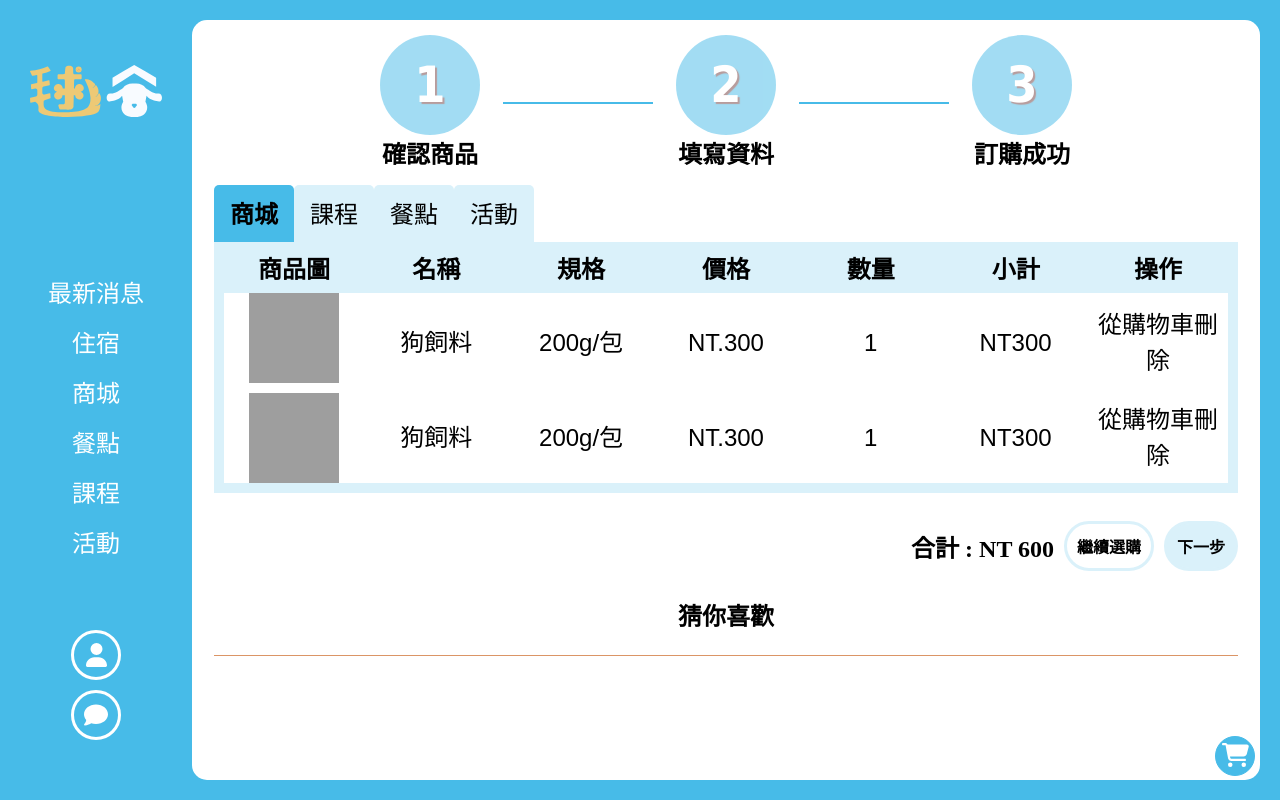
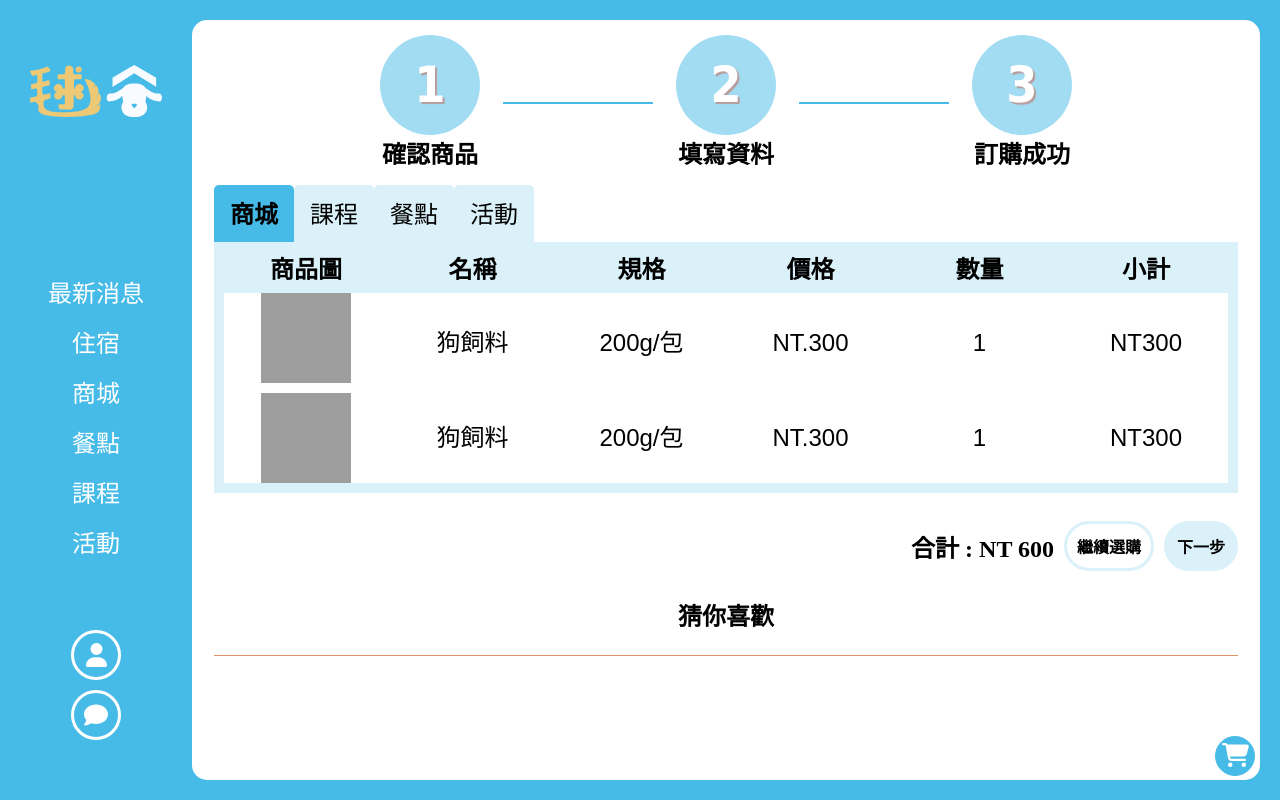
Before and after one commit to hiphop200199/ISpan129FE-team01-project, a React (Create React App) app: page /CheckoutFlow in a window 1280 px wide. Built offline with nearby package versions, Linux system fonts and the light colour scheme; grey boxes are pictures that could not be loaded.

Commit message:
feat: 新增點擊切換頁籤功能

```diff
--- a/src/template/CheckoutFlow.js
+++ b/src/template/CheckoutFlow.js
@@ -1,6 +1,16 @@
 import React from 'react'
+import { useState } from 'react'
 
 function CheckoutFlow() {
+  const [tagCheck, setTagCheck] = useState('check')
+  const handleChange = (event) => {
+    if (!tagCheck) {
+      setTagCheck('check')
+    } else {
+      setTagCheck('')
+    }
+  }
+
   return (
     <>
       <aside className="order-step-guide">
@@ -28,7 +38,8 @@ function CheckoutFlow() {
             className="tabs__radio"
             name="tabs-example"
             id="tab1"
-            checked
+            onChange={handleChange}
+            checked={tagCheck}
           />
           <label for="tab1" className="tabs__label">
             商城
@@ -43,7 +54,7 @@ function CheckoutFlow() {
                   <th>價格</th>
                   <th>數量</th>
                   <th>小計</th>
-                  <th>操作</th>
+                  {/* <th>操作</th> */}
                 </tr>
               </thead>
               <tbody>
@@ -56,7 +67,7 @@ function CheckoutFlow() {
                   <td>NT.300</td>
                   <td>1</td>
                   <td>NT300</td>
-                  <td>從購物車刪除</td>
+                  {/* <td>從購物車刪除</td> */}
                 </tr>
                 <tr>
                   <td>
@@ -67,7 +78,7 @@ function CheckoutFlow() {
                   <td>NT.300</td>
                   <td>1</td>
                   <td>NT300</td>
-                  <td>從購物車刪除</td>
+                  {/* <td>從購物車刪除</td> */}
                 </tr>
               </tbody>
             </table>
@@ -77,6 +88,8 @@ function CheckoutFlow() {
             className="tabs__radio"
             name="tabs-example"
             id="tab2"
+            onChange={handleChange}
+            // checked={tagCheck}
           />
           <label for="tab2" className="tabs__label">
             課程
@@ -91,7 +104,7 @@ function CheckoutFlow() {
                   <th>價格</th>
                   <th>數量</th>
                   <th>小計</th>
-                  <th>操作</th>
+                  {/* <th>操作</th> */}
                 </tr>
               </thead>
               <tr>
@@ -103,7 +116,7 @@ function CheckoutFlow() {
                 <td>NT.300</td>
                 <td>1</td>
                 <td>NT300</td>
-                <td>從購物車刪除</td>
+                {/* <td>從購物車刪除</td> */}
               </tr>
             </table>
           </div>
@@ -112,6 +125,8 @@ function CheckoutFlow() {
             className="tabs__radio"
             name="tabs-example"
             id="tab3"
+            onChange={handleChange}
+            // checked={tagCheck}
           />
           <label for="tab3" className="tabs__label">
             餐點
@@ -121,6 +136,8 @@ function CheckoutFlow() {
             className="tabs__radio"
             name="tabs-example"
             id="tab4"
+            onChange={handleChange}
+            // checked={tagCheck}
           />
           <label for="tab4" className="tabs__label">
             活動
```
